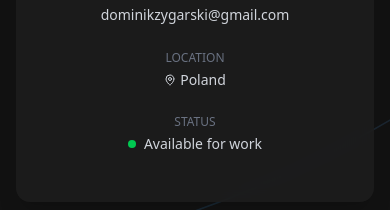
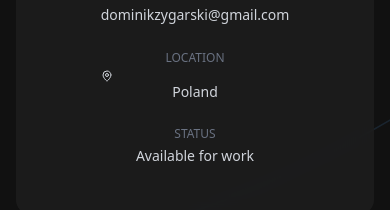
Before and after one commit to ogzyzy/portfolio, a Next.js app: page / in a window 390 px wide. Shown: the part 634-844 px from the top of the page. Built offline with nearby package versions, Linux system fonts and the light colour scheme.

Commit message:
fix(ui): responsive layout for profile section (desktop) - attempt #8

```diff
--- a/src/app/page.tsx
+++ b/src/app/page.tsx
@@ -153,13 +153,13 @@ export default function Portfolio() {
                 </div>
                 <div>
                   <p className="text-xs text-gray-500 uppercase mb-1">LOCATION</p>
-                  <p className="text-sm text-gray-300 flex items-center justify-center gap-1 md:justify-start">
-                    <MapPin className="h-3 w-3" /> Poland
+                  <p className="text-sm text-gray-300 text-center md:text-left">
+                    <MapPin className="h-3 w-3 mr-1" /> Poland
                   </p>
                 </div>
                 <div>
                   <p className="text-xs text-gray-500 uppercase mb-1">STATUS</p>
-                  <p className="text-sm text-gray-300 flex items-center justify-center gap-2 md:justify-start">
+                  <p className="text-sm text-gray-300 text-center md:text-left">
                     <span className="h-2 w-2 rounded-full bg-green-500"></span> Available for work
                   </p>
                 </div>
```
